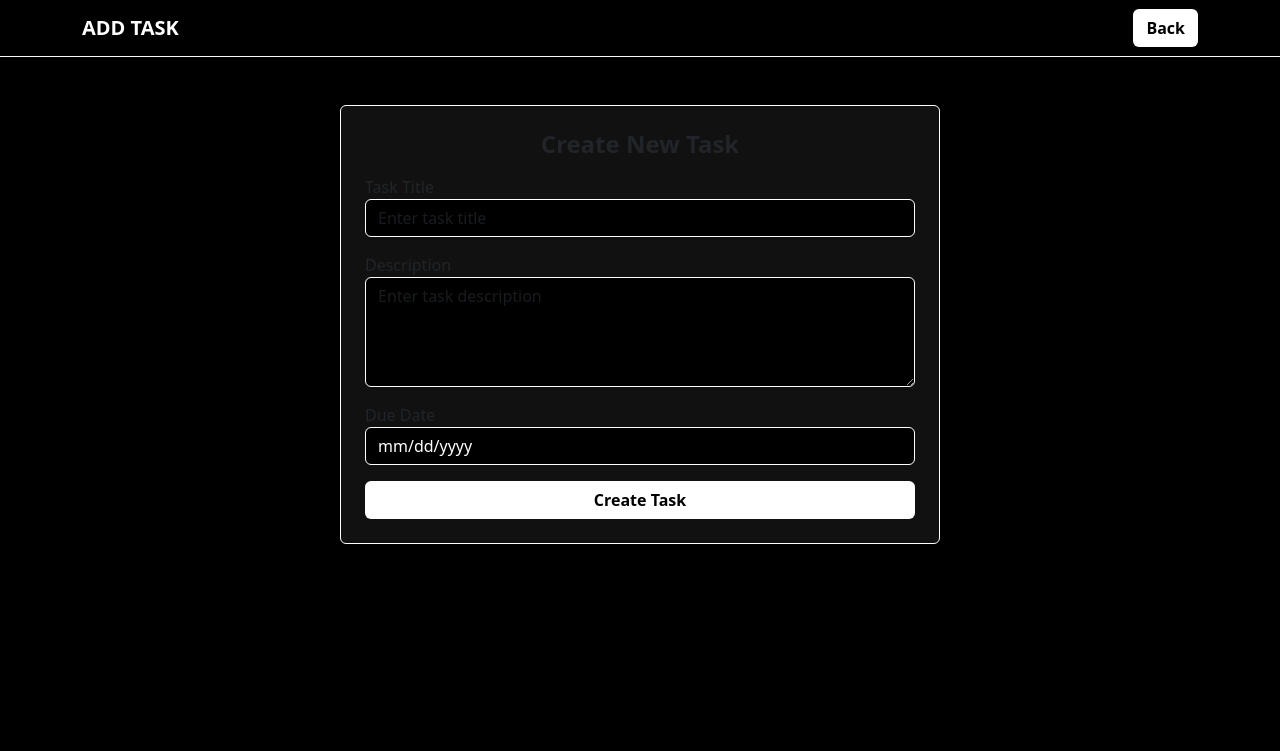
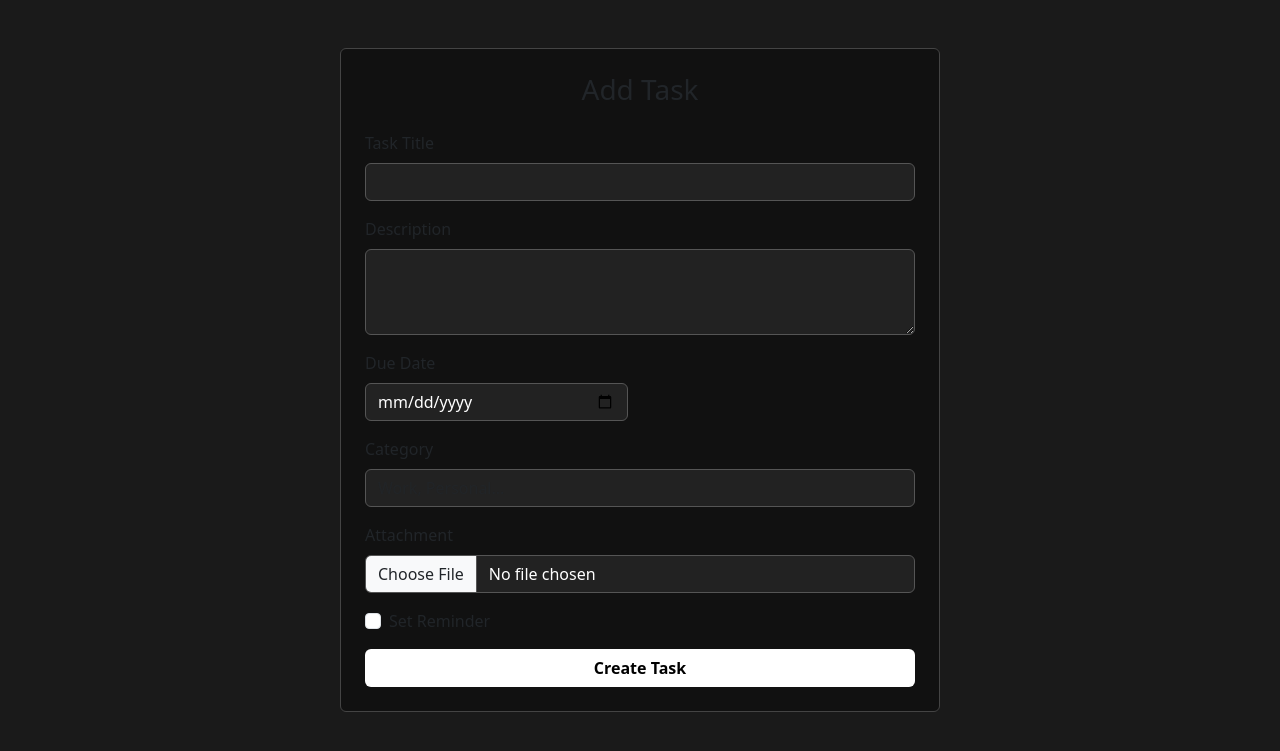
Before and after one commit to Sania8693/TaskFlow, a Flask app: template templates/add_task.html in a window 1280 px wide. Shown: the top 751 px of the page. Run offline with Flask 3, Linux system fonts and the light colour scheme; the template is opened without the code that fills it, so the values that code supplies are empty.

Commit message:
added add_task and some modifications in app.py

```diff
--- a/app.py
+++ b/app.py
@@ -1,4 +1,5 @@
 import sqlite3
+from datetime import datetime
 from flask import Flask, render_template,request,redirect,session,url_for
 app=Flask(__name__)
 app.secret_key="secret_key_for_session"
@@ -65,13 +66,14 @@ def login():
         if user:
             session['user_id']=user[0]
             session['username']=user[1]
+            session['email']=user[2]
             session['role']=user[4]
-            if session['role']=="admin":
-                return redirect(url_for("admin_dashboard"))
-            else:
-                return redirect(url_for("user_dashboard"))
-        return "ivalid credentials"
+            session['login_time'] = datetime.now().strftime("%B %d, %Y at %I:%M %p")
+
+            return render_template("login_success.html", username=user[1], email=user[2], role=user[4], login_time=session['login_time'])
+        return "Invalid credentials"
     return render_template("login.html")
+
 
 @app.route('/register',methods=['GET','POST'])
 def register():
@@ -132,24 +134,32 @@ def setup_admin():
     conn.close()
     return "admin created"
 
+@app.route("/add_task", methods=["GET", "POST"])
+def add_task():
+    if request.method == "GET":
+        # Check if user is logged in
+        if 'user_id' not in session:
+            return redirect(url_for("login"))
+        # Display the form
+        return render_template("add_task.html")
 
-@app.route("/create_task",methods=["POST"])
-def create_task():
-    user_id=session.get('user_id')
-    if 'user_id' not in session:
-        return redirect(url_for("login"))
-    title=request.form['title']
-    description=request.form['description']
-    due_date=request.form['due_date']
-    priority=ai_priority_logic(description)
-    conn = sqlite3.connect("database.db")
-    cursor = conn.cursor()
-    cursor.execute("""INSERT INTO tasks(title,description,due_date,priority,user_id)
-                       VALUES(?,?,?,?,?)
-                       """,(title,description,due_date,priority,session['user_id']))
-    conn.commit()
-    conn.close()
-    return redirect(url_for("user_dashboard"))
+    # POST request - handle form submission
+    if request.method == "POST":
+        user_id = session.get('user_id')
+        if 'user_id' not in session:
+            return redirect(url_for("login"))
+        title = request.form['title']
+        description = request.form['description']
+        due_date = request.form['due_date']
+        priority = ai_priority_logic(description)
+        conn = sqlite3.connect("database.db")
+        cursor = conn.cursor()
+        cursor.execute("""INSERT INTO tasks(title,description,due_date,priority,user_id)
+                           VALUES(?,?,?,?,?)
+                           """, (title, description, due_date, priority, session['user_id']))
+        conn.commit()
+        conn.close()
+        return redirect(url_for("user_dashboard"))
 @app.route("/admin_dashboard")
 def admin_dashboard():
     if session.get('role')!='admin':
--- a/templates/add_task.html
+++ b/templates/add_task.html
@@ -1,66 +1,93 @@
 <!DOCTYPE html>
-<html>
+<html lang="en">
 <head>
     <title>Add Task</title>
     <meta charset="UTF-8">
     <meta name="viewport" content="width=device-width, initial-scale=1">
 
+    <!-- Bootstrap -->
     <link href="https://cdn.jsdelivr.net/npm/bootstrap@5.3.2/dist/css/bootstrap.min.css" rel="stylesheet">
 
     <style>
         body {
-            background-color: #000;
+            background: #1a1a1a;
             color: #fff;
         }
         .card {
-            background-color: #111;
-            border: 1px solid #fff;
+            background: #111;
+            border: 1px solid #444;
         }
-        input, textarea {
-            background-color: #000 !important;
-            color: #fff !important;
-            border: 1px solid #fff !important;
+        .form-control, .form-select {
+            background: #222;
+            color: #fff;
+            border: 1px solid #555;
+        }
+        .form-control:focus, .form-select:focus {
+            border-color: #fff;
+            box-shadow: none;
         }
         .btn-custom {
-            background-color: #fff;
+            background: #fff;
             color: #000;
             font-weight: bold;
         }
-        .btn-custom:hover {
-            background-color: #ccc;
-        }
     </style>
 </head>
+
 <body>
 
-<nav class="navbar navbar-dark bg-black border-bottom border-light">
-    <div class="container">
-        <span class="navbar-brand fw-bold">ADD TASK</span>
-        <a href="user_dashboard.html" class="btn btn-custom">Back</a>
-    </div>
-</nav>
+<div class="container mt-5">
+    <div class="card p-4 mx-auto" style="max-width: 600px;">
+        <h3 class="text-center mb-4">Add Task</h3>
 
-<div class="container mt-5">
-    <div class="card p-4 mx-auto" style="max-width:600px;">
-        <h4 class="fw-bold mb-3 text-center">Create New Task</h4>
+        <form action="/add_task" method="POST" enctype="multipart/form-data">
 
-        <form>
+            <!-- Title -->
             <div class="mb-3">
-                <label>Task Title</label>
-                <input type="text" class="form-control" placeholder="Enter task title">
+                <label class="form-label">Task Title</label>
+                <input type="text" name="title" class="form-control" required>
             </div>
 
+            <!-- Description -->
             <div class="mb-3">
-                <label>Description</label>
-                <textarea class="form-control" rows="4" placeholder="Enter task description"></textarea>
+                <label class="form-label">Description</label>
+                <textarea name="description" rows="3" class="form-control" required></textarea>
             </div>
 
-            <div class="mb-3">
-                <label>Due Date</label>
-                <input type="date" class="form-control">
+            <!-- Row -->
+            <div class="row">
+                <div class="col-md-6 mb-3">
+                    <label class="form-label">Due Date</label>
+                    <input type="date" name="due_date" class="form-control" required>
+                </div>
+
             </div>
 
-            <button type="submit" class="btn btn-custom w-100">Create Task</button>
+            <!-- Status -->
+
+            <!-- Category -->
+            <div class="mb-3">
+                <label class="form-label">Category</label>
+                <input type="text" name="category" class="form-control" placeholder="Work, Personal...">
+            </div>
+
+            <!-- File Upload -->
+            <div class="mb-3">
+                <label class="form-label">Attachment</label>
+                <input type="file" name="file" class="form-control">
+            </div>
+
+            <!-- Checkbox -->
+            <div class="form-check mb-3">
+                <input class="form-check-input" type="checkbox" name="reminder">
+                <label class="form-check-label">Set Reminder</label>
+            </div>
+
+            <!-- Submit -->
+            <div class="d-grid">
+                <button class="btn btn-custom">Create Task</button>
+            </div>
+
         </form>
     </div>
 </div>
```
Also changed, not shown: templates/login_success.html (added, +98 -0 lines), templates/user_dashboard.html (+8 -9 lines), templates/login_successful.html (deleted).
